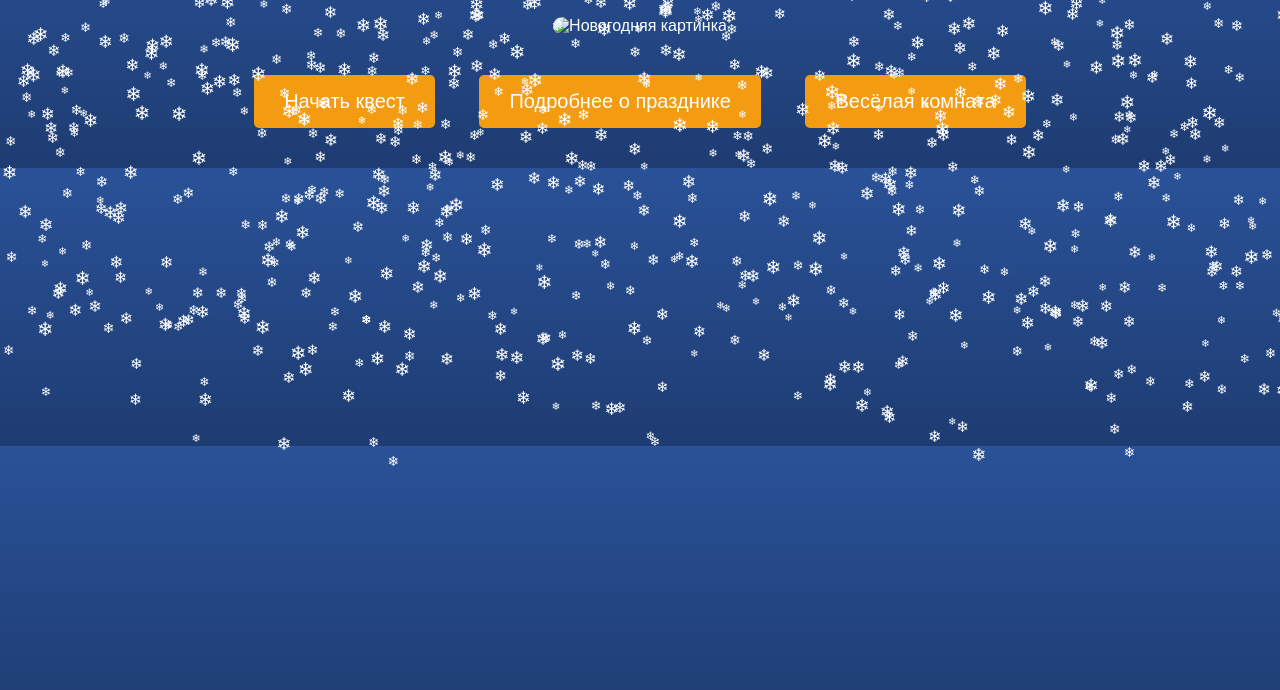
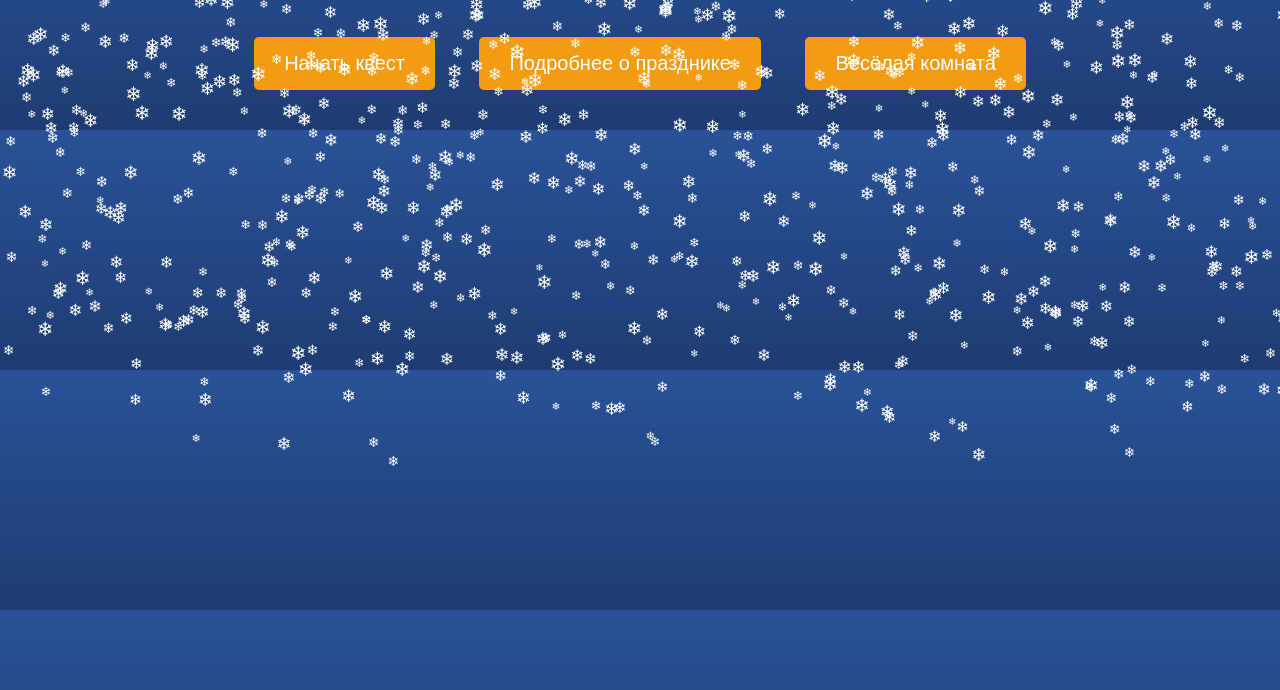
Before and after one commit to Trofim-programming/-quest-holst, a website built with webpack: page index.html in a window 1280 px wide. Shown: the part 110-800 px from the top of the page. Built offline with nearby package versions, Linux system fonts and the light colour scheme; files whose address does not match are found by name.

Commit message:
index.html

```diff
--- a/index.html
+++ b/index.html
@@ -60,7 +60,6 @@
 <body>
   <h1>Добро пожаловать в Новогодний квест!</h1>
   <div class="image-container">
-    <img src="/img/Новый год.webp/" width="800" height="800" alt="Новогодняя картинка">
   </div>
   <a href="quest.html" class="nav-btn">Начать квест</a>
   <a href="info.html" class="nav-btn">Подробнее о празднике</a>
```
